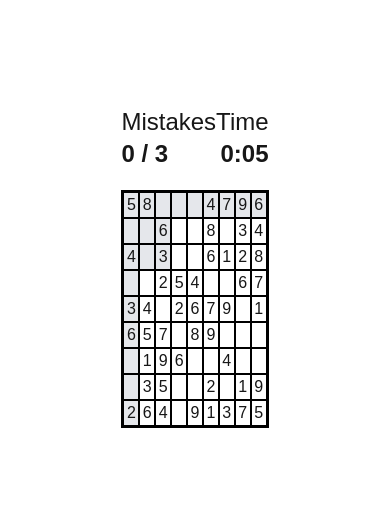
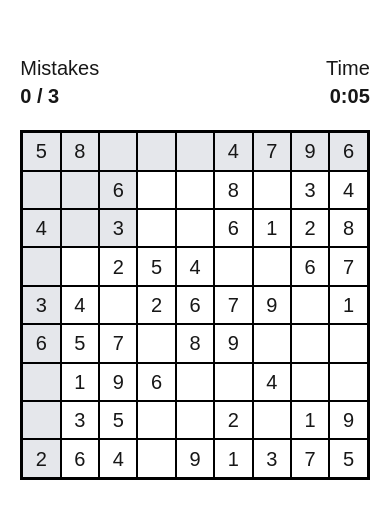
Before and after one commit to kensunjaya/next-sudoku, a Next.js app: page / in a window 390 px wide. Shown: the part 155-674 px from the top of the page. Built offline with nearby package versions, Linux system fonts and the light colour scheme.

Commit message:
fixed page responsiveness

```diff
--- a/src/app/page.tsx
+++ b/src/app/page.tsx
@@ -127,25 +127,25 @@ export default function Home() {
   return (
     <div className="flex flex-col items-center justify-center min-h-screen py-2">
       <main className="w-fit">
-        <div className="flex flex-row justify-between w-full">
+        <div className="flex flex-row justify-between w-full text-xl sm:text-2xl">
           <div className="flex flex-col">
-            <div className="text-2xl">{`Mistakes`}</div>
-            <div className="text-2xl font-bold">{`${mistakes} / 3`}</div>
+            <div>{`Mistakes`}</div>
+            <div className="font-bold">{`${mistakes} / 3`}</div>
           </div>
           <div className="flex flex-col text-right">
-            <div className="text-2xl">{`Time`}</div>
-            <div className="text-2xl font-bold">{`${formatTime(time)}`}</div>
+            <div>{`Time`}</div>
+            <div className="font-bold">{`${formatTime(time)}`}</div>
           </div>
         </div>
 
-        <div className="grid mt-5 grid-cols-9 xs:text-2xl sm:text-2xl md:text-2xl lg:text-3xl xl:text-4xl border-2 border-black dark:border-white">
+        <div className="grid mt-5 grid-cols-9 text-xl xs:text-2xl sm:text-2xl md:text-2xl xl:text-4xl border-2 border-black dark:border-white">
           {puzzle.map((row, rowIndex) => row.map((cell, colIndex) =>
             <div
               onClick={() => {setSelectedCell([rowIndex, colIndex])}}
               onKeyDown={(event) => handleKeyDown(event, rowIndex, colIndex)}
               tabIndex={0}
               key={rowIndex * 9 + colIndex}
-              className={`flex justify-center hover:cursor-default items-center ${cell.wrong && 'text-red-400'} border-1 border-black dark:border-white xs:h-12 xs:w-12 sm:h-12 sm:w-12 md:h-14 md:w-14 lg:h-14 lg:w-14 xl:h-16 xl:w-16 ${highlightCell(rowIndex, colIndex)}`}
+              className={`flex justify-center hover:cursor-default items-center ${cell.wrong && 'text-red-400'} border-1 border-black dark:border-white h-[2.4rem] w-[2.4rem] xs:h-14 xs:w-14 sm:h-12 sm:w-12 md:h-14 md:w-14 xl:h-16 xl:w-16 ${highlightCell(rowIndex, colIndex)}`}
             >
               {cell.val != 0 || cell.wrong ? cell.val : ''}
             </div>
```
